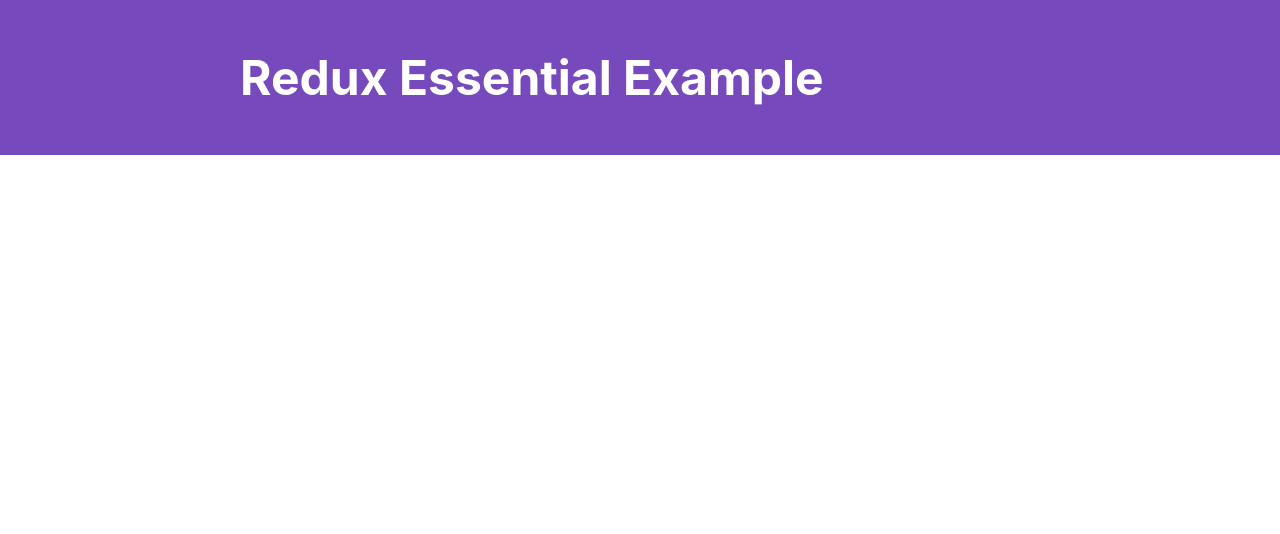
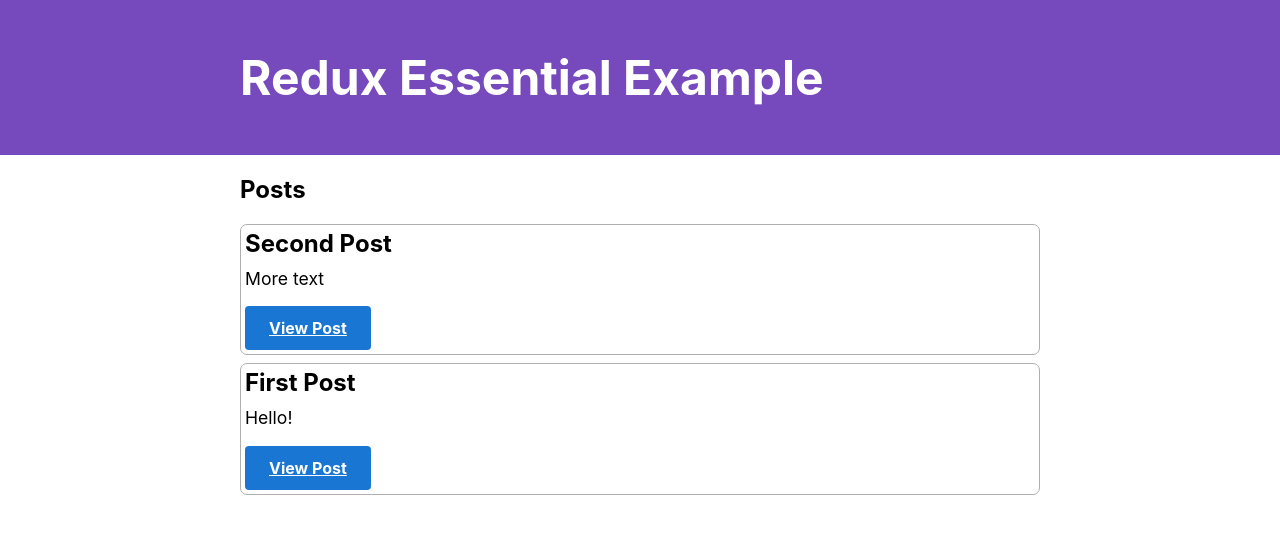
Before and after one commit to ag502/Redux-Tutorial, a React (Create React App) app: page / in a window 1280 px wide. Shown: the top 534 px of the page. Built offline with nearby package versions, Linux system fonts and the light colour scheme.

Commit message:
Add PostList component

```diff
--- a/src/App.js
+++ b/src/App.js
@@ -6,13 +6,16 @@
   Redirect
 } from "react-router-dom";
 import Navbar from './app/Navbar'
+import PostsList from "./features/posts/PostsList";
 
 function App() {
   return (
     <Router>
       <Navbar/>
       <div className="App">
-        <Switch></Switch>
+        <Switch>
+            <Route exact path="/" render={() => <PostsList/>}/>
+        </Switch>
       </div>
     </Router>
   );
--- /dev/null
+++ b/src/app/store.js
@@ -0,0 +1,10 @@
+import {configureStore} from '@reduxjs/toolkit'
+import postsReducer from '../features/posts/postsSclice'
+
+const store = configureStore({
+    reducer: {
+        posts: postsReducer
+    }
+})
+
+export default store
--- /dev/null
+++ b/src/features/posts/PostsList.js
@@ -0,0 +1,31 @@
+import React, {useState} from 'react'
+import {useSelector} from 'react-redux'
+import {Link} from 'react-router-dom'
+
+const PostsList = () => {
+    const posts = useSelector(state => state.posts)
+
+    const orderedPosts = [...posts]
+        .sort((a, b) => b.date.localeCompare(a.date))
+
+    const renderedPosts = orderedPosts.map(post => {
+        return (
+            <article className="post-excerpt" key={post.id}>
+                <h3>{post.title}</h3>
+                <p className="post-content">{post.content.substring(0, 100)}</p>
+                <Link to={`/posts/${post.id}`} className="button muted-button">
+                    View Post
+                </Link>
+            </article>
+        )
+    })
+
+    return (
+        <section className="posts-list">
+            <h2>Posts</h2>
+            {renderedPosts}
+        </section>
+    )
+}
+
+export default PostsList
--- a/src/features/posts/postsSclice.js
+++ b/src/features/posts/postsSclice.js
@@ -7,7 +7,7 @@
         title: 'First Post',
         content: 'Hello!',
         user: '0',
-        data: sub(new Date(), {minutes: 10}.toISOString()),
+        date: sub(new Date(), {minutes: 10}).toISOString(),
         reactions: {
             thumbsUp: 0,
             hooray: 0,
@@ -21,7 +21,7 @@
         title: 'Second Post',
         content: 'More text',
         user: '2',
-        date: sub(new Date(), {minutes: 5}.toISOString()),
+        date: sub(new Date(), {minutes: 5}).toISOString(),
         reactions: {
             thumbsUp: 0,
             hooray: 0,
--- a/src/index.js
+++ b/src/index.js
@@ -3,10 +3,14 @@
 import './index.css';
 import App from './App';
 import * as serviceWorker from './serviceWorker';
+import {Provider} from "react-redux";
+import store from '../src/app/store'
 
 ReactDOM.render(
   <React.StrictMode>
-    <App />
+    <Provider store={store}>
+        <App />
+    </Provider>
   </React.StrictMode>,
   document.getElementById('root')
 );
```
